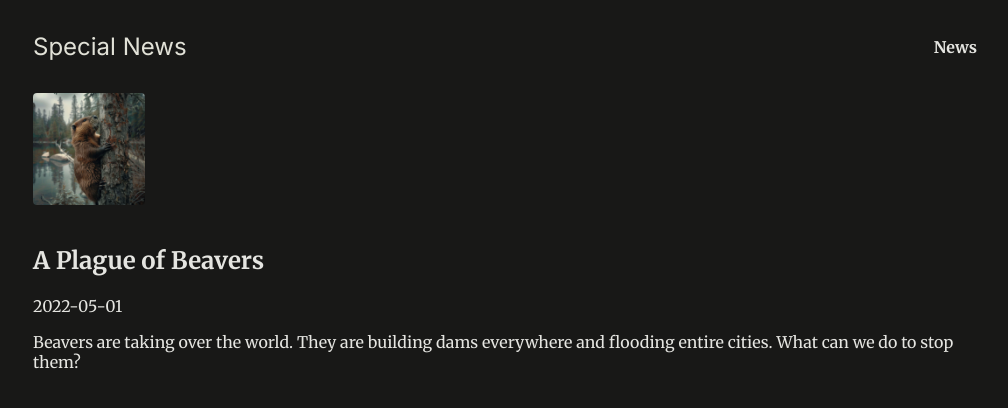
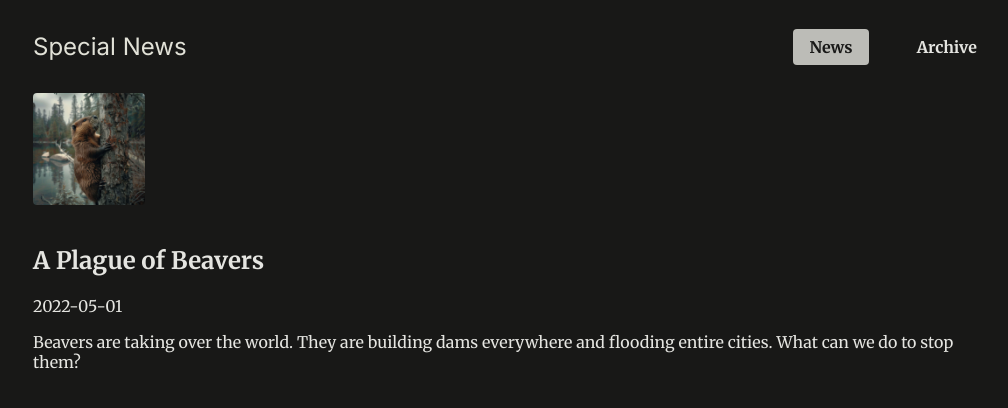
Before and after one commit to Lika-M/special-news, a Next.js app: page /news/beaver-plague in a window 1280 px wide. Shown: the top 408 px of the page, without its empty margins (127-1135 px from the left). Built offline with nearby package versions, Linux system fonts and the light colour scheme.

Commit message:
Added a second link to the archive in the main header. Extracted the navigation links into a separate client component, utilizing the usePathname hook to apply the active class to the current link.

```diff
--- a/app/archive/@archive/[[...filter]]/page.js
+++ b/app/archive/@archive/[[...filter]]/page.js
@@ -30,7 +30,7 @@ export default function FilteredNewsPage({ params }) {
 
     if ((year && !getAvailableNewsYears().includes(Number(year))) ||
         (month && !getAvailableNewsMonths(year).includes(Number(month))) ||
-        filter.length > 2) {
+        (filter && filter.length > 2)) {
         throw new Error('Invalid path.');
     }
 
--- a/components/main-header.js
+++ b/components/main-header.js
@@ -1,6 +1,9 @@
-import Link from 'next/link';
+import Link from 'next/link.js';
+
+import NavLink from '@/components/nav-link.js';
 
 export default function MainHeader() {
+
   return (
     <header id="main-header">
       <div id="logo">
@@ -9,7 +12,10 @@ export default function MainHeader() {
       <nav>
         <ul>
           <li>
-            <Link href="/news">News</Link>
+            <NavLink href="/news">News</NavLink>
+          </li>
+          <li>
+            <NavLink href="/archive">Archive</NavLink>
           </li>
         </ul>
       </nav>
--- /dev/null
+++ b/components/nav-link.js
@@ -0,0 +1,18 @@
+'use client';
+
+import Link from 'next/link.js';
+import { usePathname } from 'next/navigation.js';
+
+
+export default function NavLink({ href, children }) {
+    const path = usePathname();
+
+    return (
+        <Link
+            className={path.includes(href) ? 'active' : undefined}
+            href={href}
+        >
+            {children}
+        </Link>
+    );
+}
```
